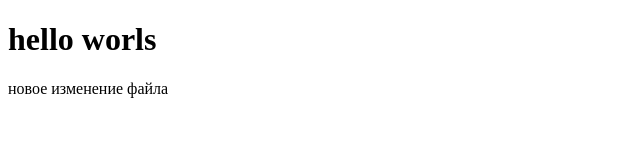
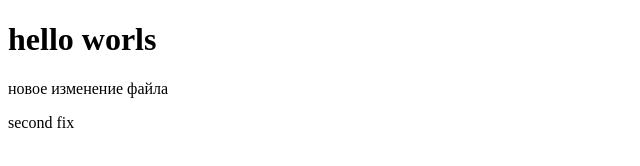
Before and after one commit to Sementsoff/site, a plain HTML site: page index.html in a window 1280 px wide. Shown: the full height of the page, 0-640 px from the left. Drawn offline with Linux system fonts and the light colour scheme.

Commit message:
second commit

```diff
--- a/index.html
+++ b/index.html
@@ -7,5 +7,6 @@
   <body>
     <h1>hello worls</h1>
     <p>новое изменение файла</p>
+    <p>second fix</p>
   </body>
 </html>
```
